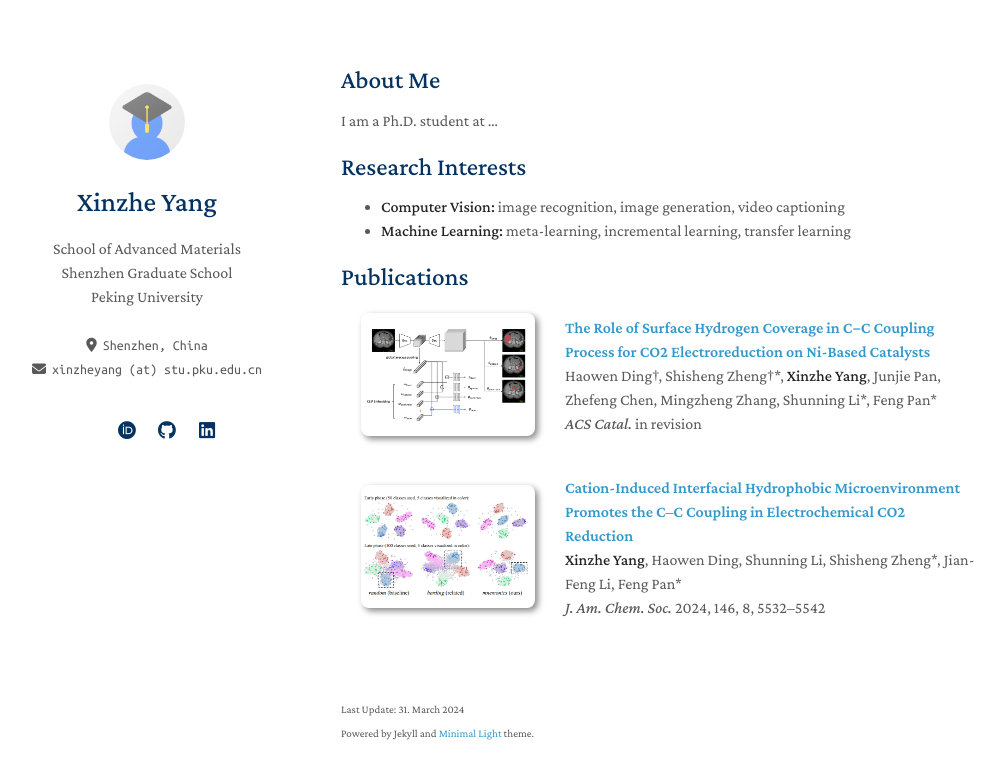
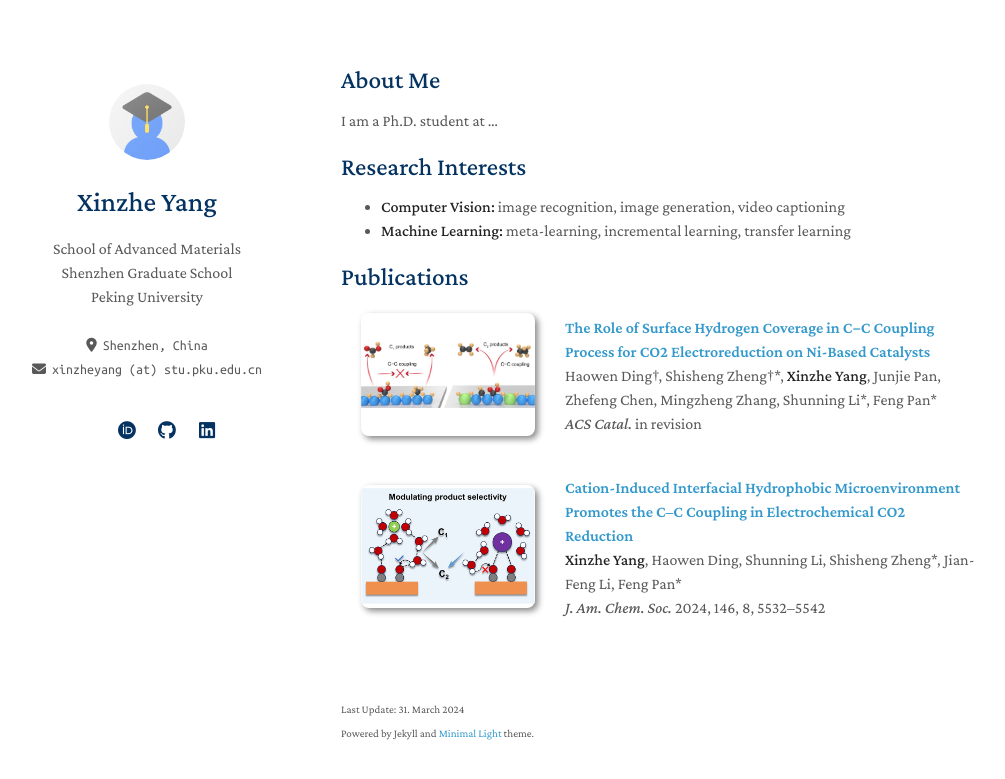
Before and after one commit to xzyang99/xzyang99.github.io, a Jekyll site: the page built from index.md, in a window 1280 px wide. Shown: the top 779 px of the page, without its empty margins (129-1134 px from the left). Built offline with Jekyll 4.4.1, drawn with Linux system fonts in a browser that asks for light colours; a style sheet for code colours, icons or effects is not loaded; our own code applies the rules of GitHub Pages for plain Markdown files.

Commit message:
Update publications.yml

```diff
--- a/_data/publications.yml
+++ b/_data/publications.yml
@@ -2,18 +2,12 @@ main:
 
   - title: The Role of Surface Hydrogen Coverage in C−C Coupling Process for CO2 Electroreduction on Ni-Based Catalysts
     authors: Haowen Ding†, Shisheng Zheng†*, <strong>Xinzhe Yang</strong>, Junjie Pan, Zhefeng Chen, Mingzheng Zhang, Shunning Li*, Feng Pan*
-    # conference_short: MICCAI
     conference: <em>ACS Catal.</em> in revision
     web: \#
-    # pdf: https://arxiv.org/pdf/2306.00988.pdf
-    # code: https://github.com/MrGiovanni/ContinualLearning
-    # bibtex: https://bib.yliu.me/MICCAI23.txt
-    image: ./assets/img/teaser_example_2.png
-    # notes: Early Accept
+    image: ./assets/img/niga.jpg
 
   - title: "Cation-Induced Interfacial Hydrophobic Microenvironment Promotes the C–C Coupling in Electrochemical CO2 Reduction"
     authors: <strong>Xinzhe Yang</strong>, Haowen Ding, Shunning Li, Shisheng Zheng*, Jian-Feng Li, Feng Pan*
-    # conference_short: CVPR
     conference: <em>J. Am. Chem. Soc.</em> 2024, 146, 8, 5532–5542
     web: https://doi.org/10.1021/jacs.3c13602
     # pdf: https://doi.org/10.1021/jacs.3c13602
@@ -21,4 +15,5 @@ main:
     # page: https://class-il.mpi-inf.mpg.de/mnemonics/
     # bibtex: https://class-il.mpi-inf.mpg.de/mnemonics/
     # notes: Oral Presentation
-    image: ./assets/img/teaser_example.png
+    # conference_short: CVPR
+    image: ./assets/img/cation.jpeg
```
